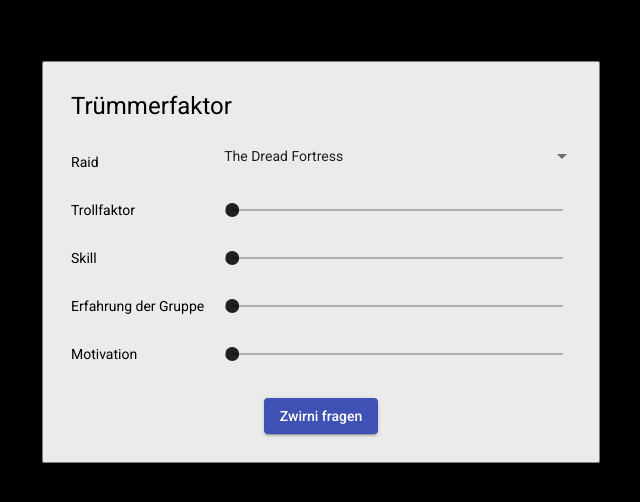
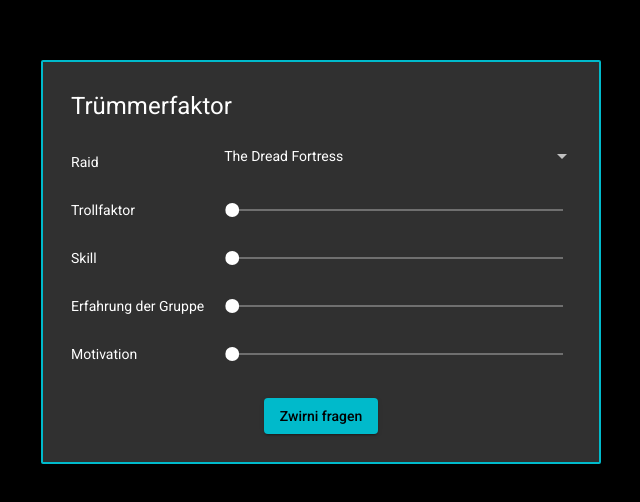
Before and after one commit to timperator/truemmer, an Angular app: page / in a window 1280 px wide. Shown: the part 138-640 px from the top of the page, without its empty margins (319-959 px from the left). Built offline with nearby package versions, Linux system fonts and the light colour scheme.

Commit message:
Create dark theme

```diff
--- a/angular.json
+++ b/angular.json
@@ -31,7 +31,6 @@
               "src/assets"
             ],
             "styles": [
-              "./node_modules/@angular/material/prebuilt-themes/indigo-pink.css",
               "src/styles.scss"
             ],
             "scripts": []
@@ -100,7 +99,6 @@
               "src/assets"
             ],
             "styles": [
-              "./node_modules/@angular/material/prebuilt-themes/indigo-pink.css",
               "src/styles.scss"
             ],
             "scripts": []
--- a/src/app/app.component.html
+++ b/src/app/app.component.html
@@ -4,26 +4,26 @@
 
   <form class="truemmer-values">
 
-    <label for="raid">Raid</label>
+    <mat-label for="raid">Raid</mat-label>
     <mat-select [(ngModel)]="complexity" name="complexity">
       <mat-option *ngFor="let raid of raids" [value]="raid.complexity">
         {{raid.viewValue}}
       </mat-option>
     </mat-select>
 
-    <label for="trolling">Trollfaktor</label>
+    <mat-label for="trolling">Trollfaktor</mat-label>
     <mat-slider [(ngModel)]="trolling" name="trolling" min="1" max="10" step="1" value="5" thumbLabel tickInterval="1">
     </mat-slider>
 
-    <label for="skill">Skill</label>
+    <mat-label for="skill">Skill</mat-label>
     <mat-slider [(ngModel)]="skill" name="skill" min="1" max="10" step="1" value="5" thumbLabel tickInterval="1">
     </mat-slider>
 
-    <label for="experience">Erfahrung der Gruppe</label>
+    <mat-label for="experience">Erfahrung der Gruppe</mat-label>
     <mat-slider [(ngModel)]="experience" name="experience" min="1" max="10" step="1" value="5" thumbLabel
       tickInterval="1"></mat-slider>
 
-    <label for="motivation">Motivation</label>
+    <mat-label for="motivation">Motivation</mat-label>
     <mat-slider [(ngModel)]="motivation" name="motivation" min="1" max="10" step="1" value="5" thumbLabel
       tickInterval="1"></mat-slider>
 
--- a/src/app/app.component.scss
+++ b/src/app/app.component.scss
@@ -30,7 +30,7 @@
 	.container {
 		width: 500px;
 		height: unset;
-		border: 1px solid grey;
+		border: 2px solid transparent;
 		position: absolute;
 		transform: translate(-50%, -50%);
 
@@ -52,7 +52,7 @@
         display: grid;
         margin-bottom: 20px;
 
-        label {
+        mat-label {
             margin-top: auto;
             margin-bottom: auto;
             margin-right: 20px;
--- /dev/null
+++ b/src/app/app.component.scss-theme.scss
@@ -0,0 +1,29 @@
+@import '~@angular/material/theming';
+
+@mixin app-root-theme($theme) {
+    $background: map-get($theme, background);
+    $foreground: map-get($theme, foreground);
+    $accent: map-get($theme, accent);
+
+    app-root {
+        background-color: black;
+        color: mat-color($foreground, text);
+
+        .container {
+            border-color: mat-color($accent);
+            background: mat-color($background, background);
+        }
+
+        .h1 {
+            color: mat-color($foreground, text);
+        }
+    }
+}
+
+@mixin app-root-typography($config) {
+    app-root {
+        h1 {
+            @include mat-typography-level-to-styles($config, title);
+        }
+    }
+}
--- /dev/null
+++ b/src/assets/styles/_app-typography.scss
@@ -0,0 +1,16 @@
+$app-typography: mat-typography-config(
+  $font-family: 'Roboto',
+  $title: mat-typography-level(24px, 32px, bold)
+);
+
+@mixin app-typography($typography: $app-typography) {
+  @include mat-base-typography($typography);
+  @include mat-card-typography($typography);
+  @include mat-select-typography($typography);
+  @include mat-form-field-typography($typography);
+  @include mat-slide-toggle-typography($typography);
+  @include mat-toolbar-typography($typography);
+
+  // custom component typography
+  @include app-root-typography($typography);
+}
--- /dev/null
+++ b/src/assets/styles/app-color-palette.scss
@@ -0,0 +1,39 @@
+@import '~@angular/material/theming';
+@include mat-core();
+
+$cyan-palette: (
+    50: #e0f7f8,
+    100: #b2eaee,
+    200: #80dde3,
+    300: #4dcfd9,
+    400: #28c4d1,
+    500: #00bacb,
+    600: #02aab9,
+    700: #05959f,
+    800: #068188,
+    900: #075e5e,
+    A100: #b2eaee,
+    A200: #80dde3,
+    A400: #28c4d1,
+    A700: #05959f,
+    contrast: (
+        50: black,
+        100: black,
+        200: black,
+        300: black,
+        400: black,
+        500: black,
+        600: black,
+        700: white,
+        800: white,
+        900: white,
+        A100: #b2eaee,
+        A200: #80dde3,
+        A400: #28c4d1,
+        A700: #05959f,
+    )
+);
+
+$app-primary: mat-palette($cyan-palette);
+$app-accent: mat-palette($cyan-palette);
+$app-warn: mat-palette($mat-red);
--- /dev/null
+++ b/src/assets/styles/app-theme.scss
@@ -0,0 +1,20 @@
+@import './../../app/app.component.scss-theme';
+@import './_app-typography';
+
+@mixin app-style-core() {
+    @include mat-ripple();
+    @include cdk-a11y();
+    @include cdk-overlay();
+    @include cdk-text-field();
+
+    // This mixin comes form _app-typography
+    // It contains already configured typography
+    @include app-typography();
+  }
+
+  @mixin app-theme($theme) {
+    @include all-component-themes($theme);
+
+    // Costom themes for components
+    @include app-root-theme($theme);
+}
--- a/src/index.html
+++ b/src/index.html
@@ -10,7 +10,7 @@
   <link href="https://fonts.googleapis.com/css2?family=Roboto:wght@300;400;500&display=swap" rel="stylesheet">
   <link href="https://fonts.googleapis.com/icon?family=Material+Icons" rel="stylesheet">
 </head>
-<body class="mat-typography">
+<body class="mat-typography theme-dark">
   <app-root></app-root>
 </body>
 </html>
--- a/src/styles.scss
+++ b/src/styles.scss
@@ -1,3 +1,10 @@
+@import '~@angular/material/theming';
+@import './assets/styles/app-color-palette';
+@import './assets/styles/app-theme';
+
+$mat-dark-theme: mat-dark-theme($app-primary, $app-accent, $app-warn);
+@include app-style-core();
+
 html {
     height: 100%;
 }
@@ -18,3 +25,7 @@ app-root {
 	display: block;
 	height: 100%;
 }
+
+.theme-dark {
+    @include app-theme($mat-dark-theme);
+}
```
